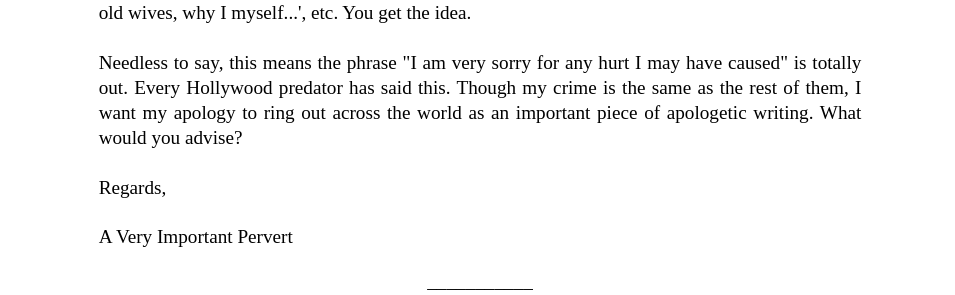
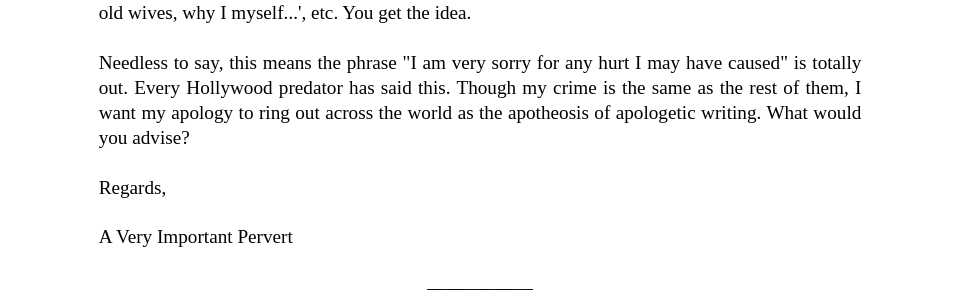
Before and after one commit to Pinelife/pinelife.github.io, a Jekyll site: the page Hellhole/Room11.html, which Jekyll copies as it is, in a window 1280 px wide. Shown: the part 1625-1920 px from the top of the page, without its empty margins (160-1115 px from the left). Built offline with Jekyll 4.4.1, drawn with Linux system fonts in a browser that asks for light colours.

Commit message:
Update Room11.html

```diff
--- a/Hellhole/Room11.html
+++ b/Hellhole/Room11.html
@@ -96,8 +96,8 @@ Hey Lauria,<br/>
 	to our droopy old wives, why I myself...', etc. You get the idea. <br/>
 	<br/>
 	Needless to say, this means the phrase "I am very sorry for any hurt I may have caused" is totally out. Every Hollywood predator
-	has said this. Though my crime is the same as the rest of them, I want my apology to ring out across the world as an important
-	piece of apologetic writing. What would you advise?<br/>
+	has said this. Though my crime is the same as the rest of them, I want my apology to ring out across the world as the apotheosis
+	of apologetic writing. What would you advise?<br/>
 	<br/>
 	Regards,<br/>
 	<br/>
```
